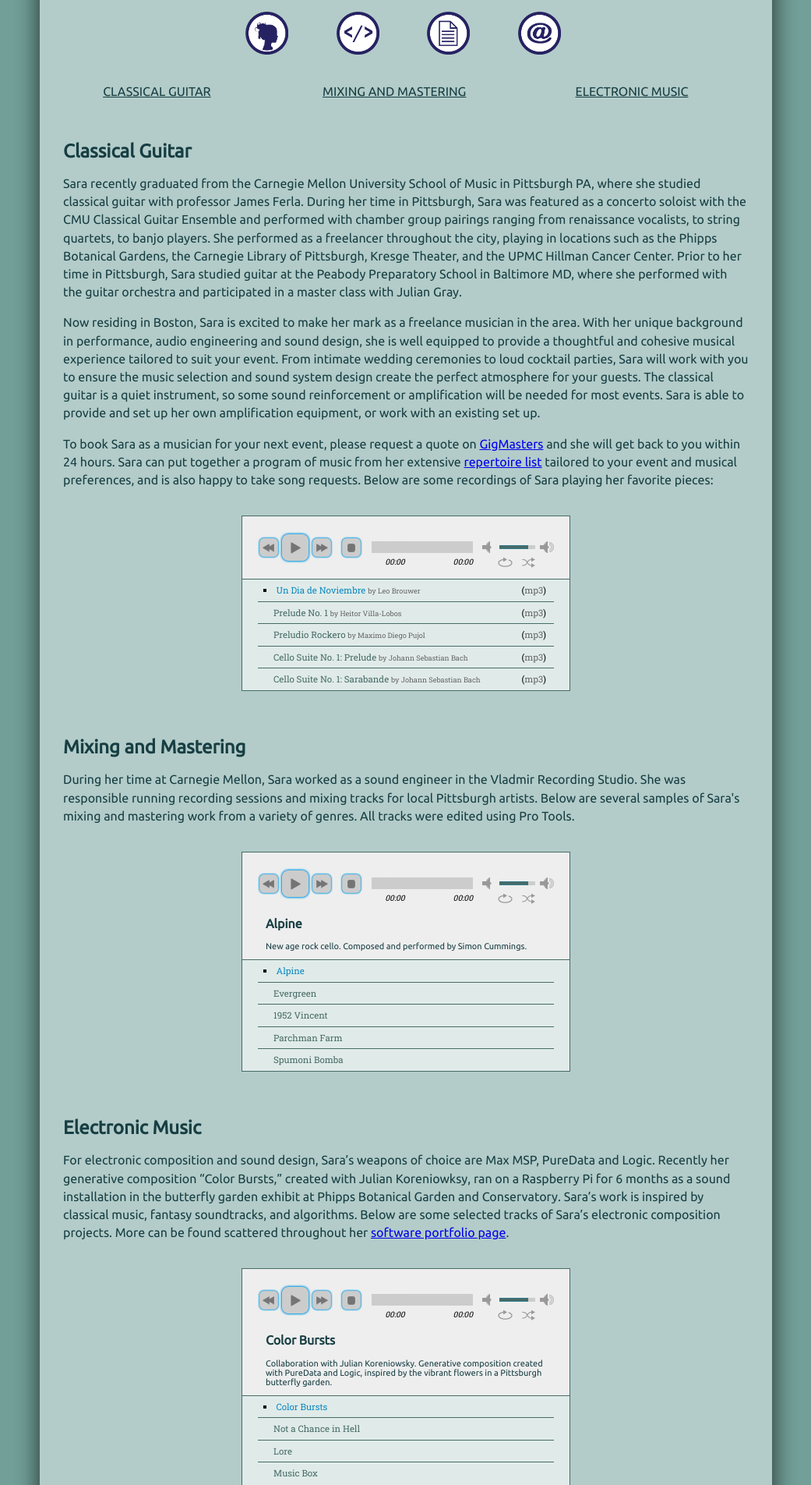
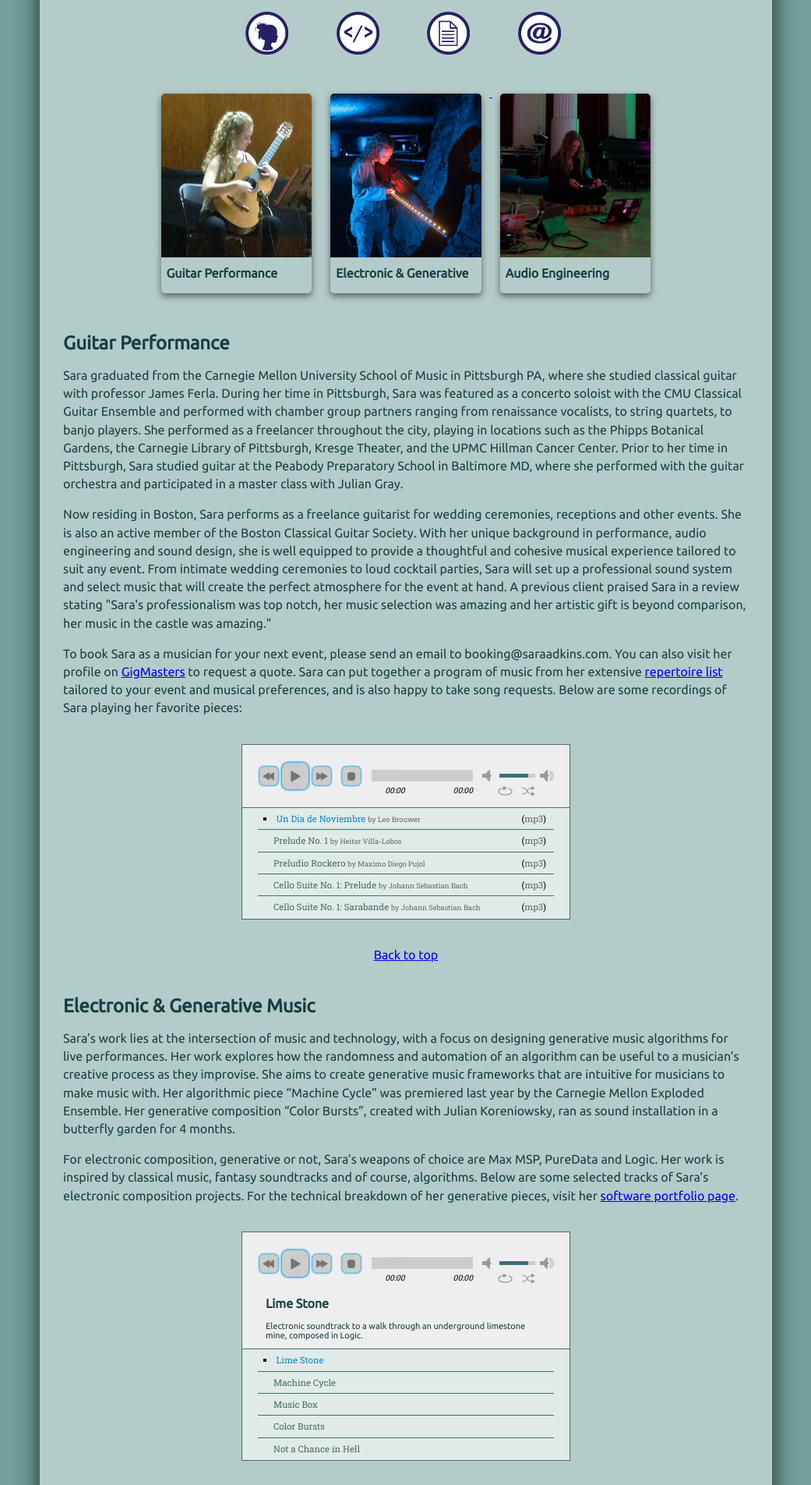
Before and after one commit to Satrat/saraadkins_dot_com, a PHP site: page /music.html in a window 1280 px wide. Shown: the part 158-2062 px from the top of the page at 78% size, without its empty margins (119-1160 px from the left). Run offline with PHP 8.4, Linux system fonts and the light colour scheme.

Commit message:
updating music portfolio page

```diff
--- a/music.html
+++ b/music.html
@@ -96,20 +96,24 @@
         cssSelectorAncestor: "#jp_container_electronic"
       }, [
         {
+          title: "Lime Stone",
+          mp3: "./Audio/Electronic/sadkins_sound_glitter.mp3"
+        },
+        {
+          title: "Machine Cycle",
+          mp3: "./Audio/Electronic/Machine_Cycle.mp3"
+        },
+        {
+          title: "Music Box",
+          mp3: "./Audio/Electronic/sadkins_p7_comp.mp3"
+        },
+        {
           title: "Color Bursts",
           mp3: "./Audio/Electronic/Color_Bursts.mp3"
         },
         {
           title: "Not a Chance in Hell",
           mp3: "./Audio/Electronic/DnD_Theme.mp3"
-        },
-        {
-          title: "Lore",
-          mp3: "./Audio/Electronic/LoreAmbience.mp3"
-        },
-        {
-          title: "Music Box",
-          mp3: "./Audio/Electronic/sadkins_p7_comp.mp3"
         }
       ], {
         swfPath: "./js",
@@ -127,6 +131,7 @@
   </head>
   <body>
             <div class = "centerContent">
+                <a name = "top"></a>
             <div class = "header">
                 <div class = "back"><a href="index.html"><img src="Images/back-arrow.gif" alt="Home" style="border-radius: 25px 0px 0px 0px"></a></div>
                 <div class = "icon"><img src="Images/music.gif" alt="Music icon"><h3>Music</h3></div>
@@ -146,21 +151,36 @@
             </div>
             </div>
             <div class = "content" id = "musicContent">
-              <a name = "top"></a>
-              <div class = "musicMenu">
-                <p><A HREF="#performance">CLASSICAL GUITAR</a></p>
+              <div class = "cards">
+                <a href=#performance>
+                <div class="card" id="music-cards">
+                  <img class="card-content" src="Images/guitar_performance.jpg" alt="Avatar" style="width:100%">
+                  <div class="cardContainer">
+                    <h5><b>Guitar Performance</b></h5>
+                  </div>
+                </div></a>
+                <a href=#electronic>
+                <div class="card" id="music-cards">
+                  <img class="card-content" src="Images/electronic_music.jpg" alt="Avatar" style="width:100%">
+                  <div class="cardContainer">
+                    <h5><b>Electronic & Generative</b></h5>
+                  </div>
+                </div>
+                </a>
+                <a href=#audioeng>
+                <div class="card" id="music-cards">
+                  <img class="card-content" src="Images/generative_music.jpg" alt="Avatar" style="width:100%">
+                  <div class="cardContainer">
+                    <h5><b>Audio Engineering</b></h5>
+                  </div>
+                </div>
+                </a>
               </div>
-              <div class = "musicMenu">
-                <p><A HREF="#audioeng">MIXING AND MASTERING</a></p>
-              </div>
-              <div class = "musicMenu">
-                <p><A HREF="#sounddes">ELECTRONIC MUSIC</a></p>
-              </div>
-              <a name = "performance"><h5>Classical Guitar</h5></a>
-	      <p>Sara recently graduated from the Carnegie Mellon University School of Music in Pittsburgh PA, where she studied classical guitar with professor James Ferla. During her time in Pittsburgh, Sara was featured as a concerto soloist with the CMU Classical Guitar Ensemble and performed with chamber group pairings ranging from renaissance vocalists, to string quartets, to banjo players. She performed as a freelancer throughout the city, playing in locations such as the Phipps Botanical Gardens, the Carnegie Library of Pittsburgh, Kresge Theater, and the UPMC Hillman Cancer Center. Prior to her time in Pittsburgh, Sara studied guitar at the Peabody Preparatory School in Baltimore MD, where she performed with the guitar orchestra and participated in a master class with Julian Gray.</p>
-<p>Now residing in Boston, Sara is excited to make her mark as a freelance musician in the area. With her unique background in performance, audio engineering and sound design, she is well equipped to provide a thoughtful and cohesive musical experience tailored to suit your event. From intimate wedding ceremonies to loud cocktail parties, Sara will work with you to ensure the music selection and sound system design create the perfect atmosphere for your guests. The classical guitar is a quiet instrument, so some sound reinforcement or amplification will be needed for most events. Sara is able to provide and set up her own amplification equipment, or work with an existing set up.</p>
+              <a name = "performance"><h5>Guitar Performance</h5></a>
+	      <p>Sara graduated from the Carnegie Mellon University School of Music in Pittsburgh PA, where she studied classical guitar with professor James Ferla. During her time in Pittsburgh, Sara was featured as a concerto soloist with the CMU Classical Guitar Ensemble and performed with chamber group partners ranging from renaissance vocalists, to string quartets, to banjo players. She performed as a freelancer throughout the city, playing in locations such as the Phipps Botanical Gardens, the Carnegie Library of Pittsburgh, Kresge Theater, and the UPMC Hillman Cancer Center. Prior to her time in Pittsburgh, Sara studied guitar at the Peabody Preparatory School in Baltimore MD, where she performed with the guitar orchestra and participated in a master class with Julian Gray.</p>
+<p>Now residing in Boston, Sara performs as a freelance guitarist for wedding ceremonies, receptions and other events. She is also an active member of the Boston Classical Guitar Society.  With her unique background in performance, audio engineering and sound design, she is well equipped to provide a thoughtful and cohesive musical experience tailored to suit any event. From intimate wedding ceremonies to loud cocktail parties, Sara will set up a professional sound system and select music that will create the perfect atmosphere for the event at hand. A previous client praised Sara in a review stating "Sara's professionalism was top notch, her music selection was amazing and her artistic gift is beyond comparison, her music in the castle was amazing."</p>
 
-<p>To book Sara as a musician for your next event, please request a quote on <a href="https://www.gigmasters.com/classical-guitar/sara-adkins">GigMasters</a> and she will get back to you within 24 hours. Sara can put together a program of music from her extensive <a href="./docs/Repertoire List.pdf">repertoire list</a> tailored to your event and musical preferences, and is also happy to take song requests. Below are some recordings of Sara playing her favorite pieces:
+<p>To book Sara as a musician for your next event, please send an email to booking@saraadkins.com. You can also visit her profile on <a href="https://www.gigmasters.com/classical-guitar/sara-adkins">GigMasters</a> to request a quote. Sara can put together a program of music from her extensive <a href="./docs/Repertoire List.pdf">repertoire list</a> tailored to your event and musical preferences, and is also happy to take song requests. Below are some recordings of Sara playing her favorite pieces:
 </p>
              </br>
               <div id="guitar_holder" align = "center">
@@ -208,8 +228,62 @@
               </div>
               </div>
               </br>
-              <a name = "audioeng"><h5>Mixing and Mastering</h5></a>
-              <p>During her time at Carnegie Mellon, Sara worked as a sound engineer in the Vladmir Recording Studio. She was responsible running recording sessions and mixing tracks for local Pittsburgh artists. Below are several samples of Sara's mixing and mastering work from a variety of genres. All tracks were edited using Pro Tools.</p>
+              <p style="text-align: center"><A HREF="#top">Back to top</a></p>
+
+              <a name = "electronic"><h5>Electronic & Generative Music</h5></a>
+              <p>Sara’s work lies at the intersection of music and technology, with a focus on designing generative music algorithms for live performances. Her work explores how the randomness and automation of an algorithm can be useful to a musician’s creative process as they improvise. She aims to create generative music frameworks that are intuitive for musicians to make music with.  Her algorithmic piece “Machine Cycle” was premiered last year by the Carnegie Mellon Exploded Ensemble. Her generative composition “Color Bursts”, created with Julian Koreniowsky, ran as sound installation in a butterfly garden for 4 months.</p>
+              <p>For electronic composition, generative or not, Sara’s weapons of choice are Max MSP, PureData and Logic.  Her work is inspired by classical music, fantasy soundtracks and of course, algorithms. Below are some selected tracks of Sara’s electronic composition projects. For the technical breakdown of her generative pieces, visit her <a href="http://saraadkins.com/portfolio.html">software portfolio page</a>.</p>
+              </br>
+              <div id="electronic_holder" align = "center">
+              <div id="jquery_jplayer_electronic" class="jp-jplayer"></div>
+              <div id="jp_container_electronic" class="jp-audio" role="application" aria-label="media player">
+                <div class="jp-type-playlist">
+                  <div class="jp-gui jp-interface">
+                    <div class="jp-controls">
+                      <button class="jp-previous" role="button" tabindex="0">previous</button>
+                      <button class="jp-play" role="button" tabindex="0">play</button>
+                      <button class="jp-next" role="button" tabindex="0">next</button>
+                      <button class="jp-stop" role="button" tabindex="0">stop</button>
+                    </div>
+                    <div class="jp-progress">
+                      <div class="jp-seek-bar" align = "left">
+                        <div class="jp-play-bar"></div>
+                      </div>
+                    </div>
+                    <div class="jp-volume-controls" align = "left">
+                      <button class="jp-mute" role="button" tabindex="0">mute</button>
+                      <button class="jp-volume-max" role="button" tabindex="0">max volume</button>
+                      <div class="jp-volume-bar">
+                        <div class="jp-volume-bar-value"></div>
+                      </div>
+                    </div>
+                    <div class="jp-time-holder">
+                      <div class="jp-current-time" role="timer" aria-label="time">&nbsp;</div>
+                      <div class="jp-duration" role="timer" aria-label="duration">&nbsp;</div>
+                    </div>
+                    <div class="jp-toggles">
+                      <button class="jp-repeat" role="button" tabindex="0">repeat</button>
+                      <button class="jp-shuffle" role="button" tabindex="0">shuffle</button>
+                    </div>
+                  </div>
+                  <div class="details"><h1 class = "song_title2">Lime Stone</h1><p class = "description2">Electronic soundtrack to a walk through an underground limestone mine, composed in Logic.</p></div>
+                  <div class="jp-playlist" align = "left">
+                    <ul class = "audio">
+                      <li>&nbsp;</li>
+                    </ul>
+                  </div>
+                  <div class="jp-no-solution">
+                    <span>Update Required</span>
+                    To play the media you will need to either update your browser to a recent version or update your <a href="http://get.adobe.com/flashplayer/" target="_blank">Flash plugin</a>.
+                  </div>
+                </div>
+              </div>
+              </div>
+              </br>
+              <p style="text-align: center"><A HREF="#top">Back to top</a></p>
+
+              <a name = "audioeng"><h5>Audio Engineering</h5></a>
+              <p>During her time at Carnegie Mellon, Sara worked as a sound engineer in the Vladmir Recording Studio. She was responsible for running recording sessions and mixing tracks for local Pittsburgh artists. Below are several samples of Sara's mixing and mastering work from a variety of genres. All tracks were edited using Pro Tools.</p>
               </br>
               <div id="eng_holder" align = "center">
               <div id="jquery_jplayer_audioEng" class="jp-jplayer"></div>
@@ -257,56 +331,6 @@
               </div>
               </div>
               </br>
-              <a name = "sounddes"><h5>Electronic Music</h5></a>
-              <p>For electronic composition and sound design, Sara’s weapons of choice are Max MSP, PureData and Logic. Recently her generative composition “Color Bursts,” created with Julian Koreniowksy, ran on a Raspberry Pi for 6 months as a sound installation in the butterfly garden exhibit at Phipps Botanical Garden and Conservatory. Sara’s work is inspired by classical music, fantasy soundtracks, and algorithms. Below are some selected tracks of Sara’s electronic composition projects. More can be found scattered throughout her <a href="http://saraadkins.com/portfolio.html">software portfolio page</a>.</p>
-              </br>
-              <div id="electronic_holder" align = "center">
-              <div id="jquery_jplayer_electronic" class="jp-jplayer"></div>
-              <div id="jp_container_electronic" class="jp-audio" role="application" aria-label="media player">
-                <div class="jp-type-playlist">
-                  <div class="jp-gui jp-interface">
-                    <div class="jp-controls">
-                      <button class="jp-previous" role="button" tabindex="0">previous</button>
-                      <button class="jp-play" role="button" tabindex="0">play</button>
-                      <button class="jp-next" role="button" tabindex="0">next</button>
-                      <button class="jp-stop" role="button" tabindex="0">stop</button>
-                    </div>
-                    <div class="jp-progress">
-                      <div class="jp-seek-bar" align = "left">
-                        <div class="jp-play-bar"></div>
-                      </div>
-                    </div>
-                    <div class="jp-volume-controls" align = "left">
-                      <button class="jp-mute" role="button" tabindex="0">mute</button>
-                      <button class="jp-volume-max" role="button" tabindex="0">max volume</button>
-                      <div class="jp-volume-bar">
-                        <div class="jp-volume-bar-value"></div>
-                      </div>
-                    </div>
-                    <div class="jp-time-holder">
-                      <div class="jp-current-time" role="timer" aria-label="time">&nbsp;</div>
-                      <div class="jp-duration" role="timer" aria-label="duration">&nbsp;</div>
-                    </div>
-                    <div class="jp-toggles">
-                      <button class="jp-repeat" role="button" tabindex="0">repeat</button>
-                      <button class="jp-shuffle" role="button" tabindex="0">shuffle</button>
-                    </div>
-                  </div>
-                  <div class="details"><h1 class = "song_title2">Color Bursts</h1><p class = "description2">Collaboration with Julian Koreniowsky. Generative composition created with PureData and Logic, inspired by the vibrant flowers in a Pittsburgh butterfly garden.</p></div>
-                  <div class="jp-playlist" align = "left">
-                    <ul class = "audio">
-                      <li>&nbsp;</li>
-                    </ul>
-                  </div>
-                  <div class="jp-no-solution">
-                    <span>Update Required</span>
-                    To play the media you will need to either update your browser to a recent version or update your <a href="http://get.adobe.com/flashplayer/" target="_blank">Flash plugin</a>.
-                  </div>
-                </div>
-              </div>
-              </div>
-
-              </br>
               <p style="text-align: center"><A HREF="#top">Back to top</a></p>
               </div>
             </div>
--- a/portfolio.html
+++ b/portfolio.html
@@ -52,6 +52,7 @@
   </head>
   <body>
     <div class = "centerContent">
+        <a name = "top"></a>
       <div class = "header">
           <div class = "back"><a href="index.html"><img src="Images/back-arrow.gif" alt="Home" style="border-radius: 25px 0px 0px 0px"></a></div>
           <div class = "icon"><img src="Images/portfolio.gif" alt="Code icon"><h3>Code</h3></div>
@@ -70,7 +71,6 @@
           <a href="contact.html"><img src="Images/contact.gif" alt="Contact Me icon"></a>
       </div>
       </div>
-      <a name = "top"></a>
       <div class = "cards">
         <a href=#machine>
         <div class="card" id="portfolio-cards">
--- a/style/style.css
+++ b/style/style.css
@@ -798,6 +798,26 @@ transform: scale(1.05);
     margin-bottom: 10px;
 }
 
+#music-cards {
+    min-height: 50px;
+}
+
+#music-cards p {
+    font-size: 12px;
+    margin-right: 0px;
+    margin-left: 0px;
+    margin-top: 0px;
+    margin-bottom: 0px;
+}
+
+#music-cards h5 {
+    font-size: 16px;
+    margin-right: 0px;
+    margin-left: 0px;
+    margin-top: 0px;
+    margin-bottom: 10px;
+}
+
 #codeContent h5 {
     margin: 0px;
     text-align: left;
```
Also changed, not shown: js/jplayer.playlist.js (+16 -9 lines), Images/audio_engineering.jpg (added), Images/electronic_music.jpg (added), Images/generative_music.jpg (added), Images/guitar_performance.jpg (added), 1 other file.
